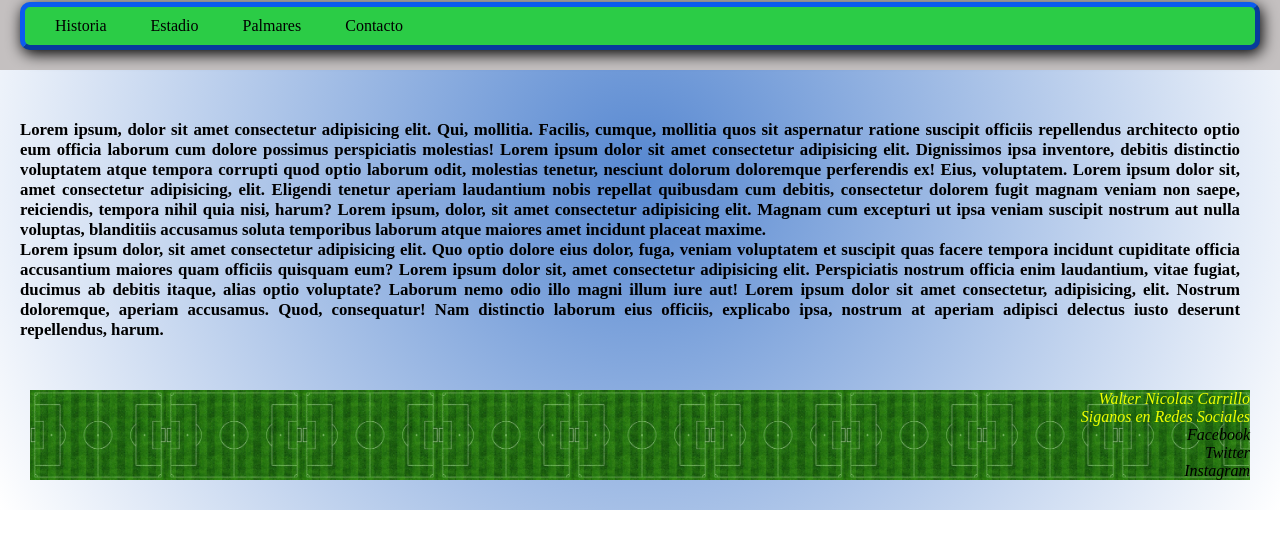
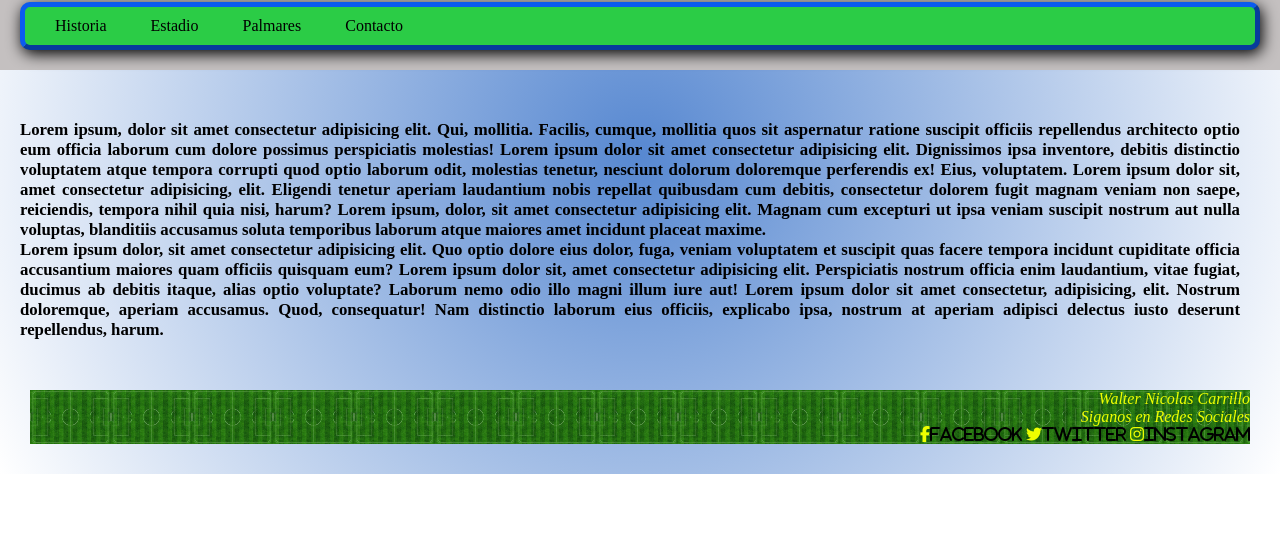
Before and after one commit to walternicolascarrillo/Proyecto-Carrillo, a plain HTML site: page index.html in a window 1280 px wide. Shown: the part 163-712 px from the top of the page. Drawn offline with Linux system fonts and the light colour scheme.

Commit message:
se agrego animaciones a footer

```diff
--- a/ccs/estilo.css
+++ b/ccs/estilo.css
@@ -85,10 +85,12 @@ a:hover {
     padding: 20px;
     font-size: 1rem;
     text-align: justify;
+
 }
 
 li {
     padding: 10px;
+
 }
 
 #RM {
@@ -106,6 +108,17 @@ footer {
     margin: 30px;
     text-align: right;
     font-style: italic
+}
+.Redes{
+
+    text-align: right;
+    display: inline-block;
+    transition: 0.25s;
+
+}
+.Redes:hover{
+transform: scale(1.2);
+background-color:rgb(201, 84, 216);
 }
 
 /*responsive*/
--- a/index.html
+++ b/index.html
@@ -38,40 +38,58 @@
 		<section>
 			<article id="Info">
 				<div class="grid-item">
-				<h2>Lorem ipsum, dolor sit amet consectetur adipisicing elit. Qui, mollitia. Facilis, cumque, mollitia
+					<h2>Lorem ipsum, dolor sit amet consectetur adipisicing elit. Qui, mollitia. Facilis, cumque,
+						mollitia
 						quos
-					sit aspernatur ratione suscipit officiis repellendus architecto optio eum officia laborum cum dolore
+						sit aspernatur ratione suscipit officiis repellendus architecto optio eum officia laborum cum
+						dolore
 						possimus perspiciatis molestias! Lorem ipsum dolor sit amet consectetur adipisicing elit.
 						Dignissimos
 						ipsa inventore, debitis distinctio voluptatem atque tempora corrupti quod optio laborum odit,
 						molestias
-					tenetur, nesciunt dolorum doloremque perferendis ex! Eius, voluptatem. Lorem ipsum dolor sit, amet
+						tenetur, nesciunt dolorum doloremque perferendis ex! Eius, voluptatem. Lorem ipsum dolor sit,
+						amet
 						consectetur adipisicing, elit. Eligendi tenetur aperiam laudantium nobis repellat quibusdam cum
 						debitis,
-					consectetur dolorem fugit magnam veniam non saepe, reiciendis, tempora nihil quia nisi, harum? Lorem
-					ipsum, dolor, sit amet consectetur adipisicing elit. Magnam cum excepturi ut ipsa veniam suscipit
+						consectetur dolorem fugit magnam veniam non saepe, reiciendis, tempora nihil quia nisi, harum?
+						Lorem
+						ipsum, dolor, sit amet consectetur adipisicing elit. Magnam cum excepturi ut ipsa veniam
+						suscipit
 						nostrum aut nulla voluptas, blanditiis accusamus soluta temporibus laborum atque maiores amet
 						incidunt
 						placeat maxime.</h2>
 				</div>
 				<div class="grid-item">
-			<h2>Lorem ipsum dolor, sit amet consectetur adipisicing elit. Quo optio dolore eius dolor, fuga, veniam
-				voluptatem et suscipit quas facere tempora incidunt cupiditate officia accusantium maiores quam officiis
-				quisquam eum? Lorem ipsum dolor sit, amet consectetur adipisicing elit. Perspiciatis nostrum officia
-				enim laudantium, vitae fugiat, ducimus ab debitis itaque, alias optio voluptate? Laborum nemo odio illo
-				magni illum iure aut! Lorem ipsum dolor sit amet consectetur, adipisicing, elit. Nostrum doloremque,
-				aperiam accusamus. Quod, consequatur! Nam distinctio laborum eius officiis, explicabo ipsa, nostrum at
+					<h2>Lorem ipsum dolor, sit amet consectetur adipisicing elit. Quo optio dolore eius dolor, fuga,
+						veniam
+						voluptatem et suscipit quas facere tempora incidunt cupiditate officia accusantium maiores quam
+						officiis
+						quisquam eum? Lorem ipsum dolor sit, amet consectetur adipisicing elit. Perspiciatis nostrum
+						officia
+						enim laudantium, vitae fugiat, ducimus ab debitis itaque, alias optio voluptate? Laborum nemo
+						odio illo
+						magni illum iure aut! Lorem ipsum dolor sit amet consectetur, adipisicing, elit. Nostrum
+						doloremque,
+						aperiam accusamus. Quod, consequatur! Nam distinctio laborum eius officiis, explicabo ipsa,
+						nostrum at
 						aperiam adipisci delectus iusto deserunt repellendus, harum. </h2>
 				</div>
 			</article>
 		</section>
-
 		<footer id="RM">
 			<p>Walter Nicolas Carrillo</p>
 			<p>Siganos en Redes Sociales</p>
-		<p><a href="https://facebook.com">Facebook</a></p>
-		<p><a href="https://twitter.com">Twitter</a></p>
-		<p><a href="https://instagram.com">Instagram</a></p>
+			<div class="edes">
+			<div class="Redes">
+				<p class="icon social fa fa-facebook"><a href="https://facebook.com">Facebook</a></p>
+			</div>
+			<div class="Redes">
+				<p class="icon social fa fa-twitter"><a href="https://twitter.com">Twitter</a></p>
+			</div>
+			<div class="Redes">
+				<p class="icon social fa fa-instagram"><a href="https://instagram.com">Instagram</a></p>
+			</div>
+		</div>
 		</footer>
 	</div>
 </body>
```
Also changed, not shown: pages/estadio.html (+2 -0 lines). Lines whose indentation alone changed are shown as unchanged.
